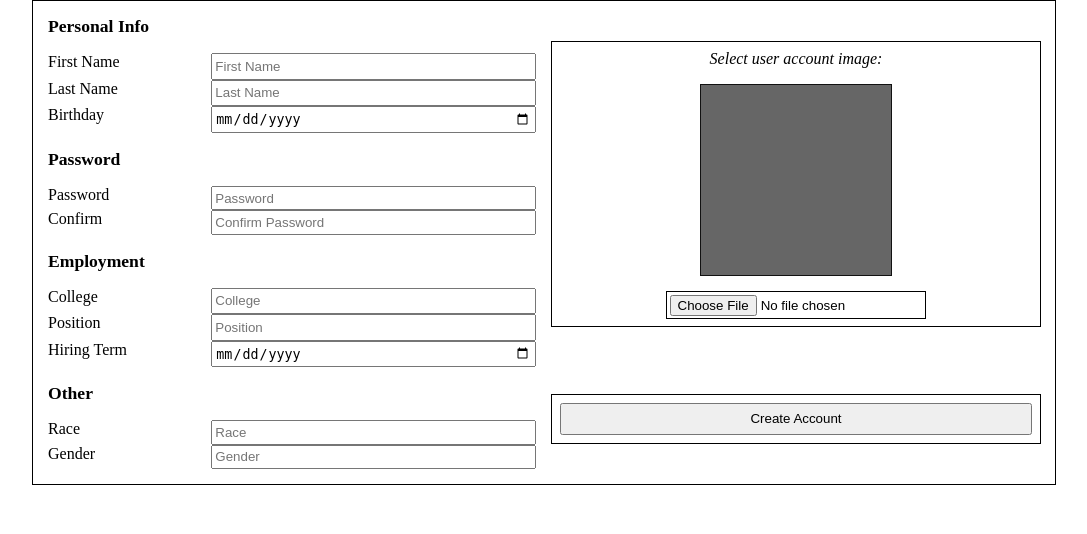
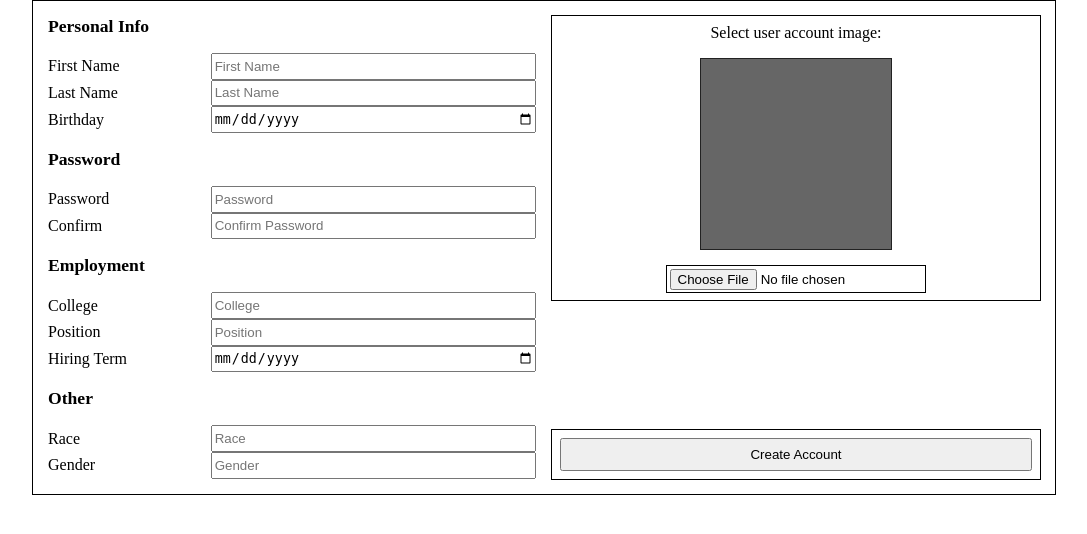
Before and after one commit to cpsc351-group1/majorsystem, a PHP site: page /user_registration.php in a window 1280 px wide. Shown: the part 80-614 px from the top of the page, without its empty margins (96-1183 px from the left). Run offline with PHP 8.4, Linux system fonts and the light colour scheme.

Commit message:
user_registration last touch-ups
few more odd bugs with the layout.

going to add jquery for data validation and mysql insert stuff next!

```diff
--- a/css/common.css
+++ b/css/common.css
@@ -61,9 +61,12 @@ header * {
 }
 
 .center {
-  font-style: italic;
+  display: flex;
+  flex-flow: column nowrap;
   text-align: center;
   justify-content: center;
+  align-items: center;
+  align-content: center;
 }
 
 .heading {
--- a/css/profile.css
+++ b/css/profile.css
@@ -20,7 +20,7 @@
 .body .column {
   display: flex;
   flex-flow: column nowrap;
-  justify-content: space-around;
+  justify-content: space-between;
   flex: 1;
   gap: 1em;
 }
@@ -107,10 +107,11 @@
   display: grid;
   grid-template-columns: 1fr 2fr;
   grid-auto-rows: 1fr;
+  align-items: center;
 }
 
 .list input {
-  padding: .2em;
+  height: 2em;
 }
 
 .list div:nth-child(4n+1), .list div:nth-child(4n-2) {
@@ -126,6 +127,6 @@
   margin: 1em 2em;
   width: 12em;
   height: 12em;
-  border: #111111 1px solid;
+  border: 1px solid #222222;
   background-color: #666666;
 }
--- a/user_registration.php
+++ b/user_registration.php
@@ -64,13 +64,11 @@
               </div>
             </div>
             <div class="column tiles">
-              <div class="tile submit center">
+              <div class="tile center">
                 <!-- TODO: add photo uploading capability -->
-                <form action="/action_page.php">
                   <label for="img">Select user account image:</label>
                   <div class="image"></div>
                   <input type="file" id="img" name="img" accept="image/*">
-                </form>
               </div>
               <div class="tile">
                 <input id='submit' type="submit" value="Create Account">
```
